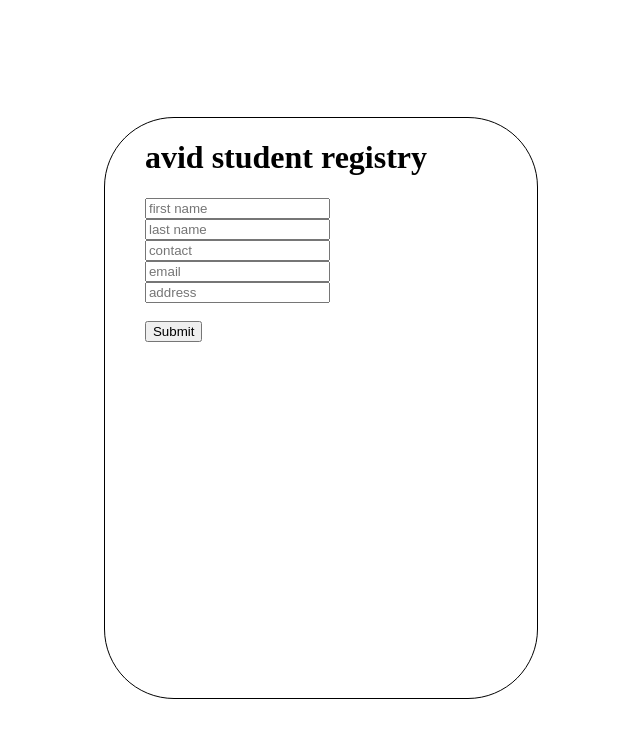
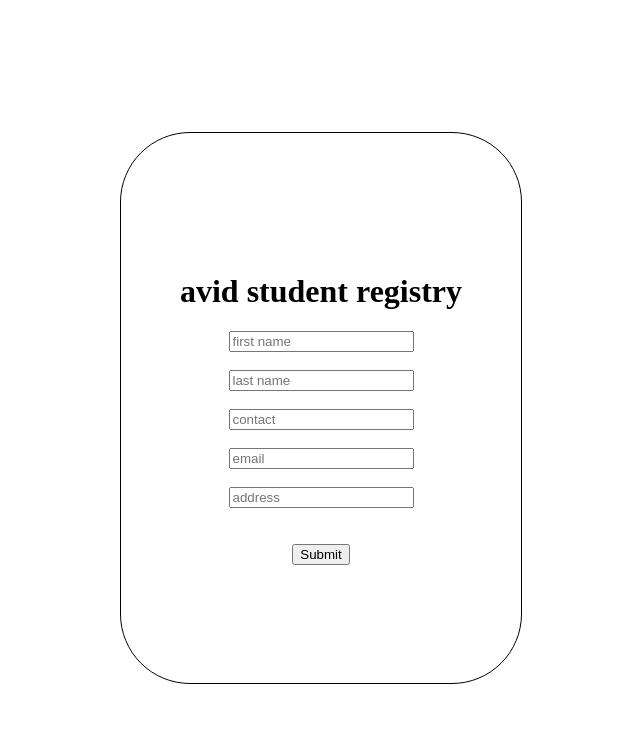
Before and after one commit to basicbasiq/sms, a plain HTML site: page index.html in a window 1280 px wide. Shown: the whole page, without its empty margins (319-959 px from the left). Drawn offline with Linux system fonts and the light colour scheme.

Commit message:
Update styles.css

```diff
--- a/styles.css
+++ b/styles.css
@@ -7,8 +7,13 @@ body {
 }
 
 .form-container {
+    display: flex;
+    justify-content: center;
+    align-items: center;
+    flex-direction: column;
+
     border: solid 1px black;
-    padding: 0px 110px 30px 40px;
     border-radius: 70px;
     height: 550px;
+    width: 400px;
 }
```
